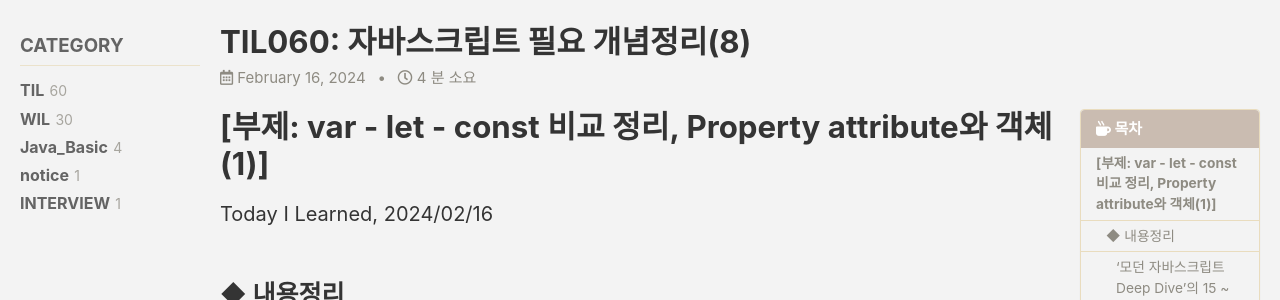
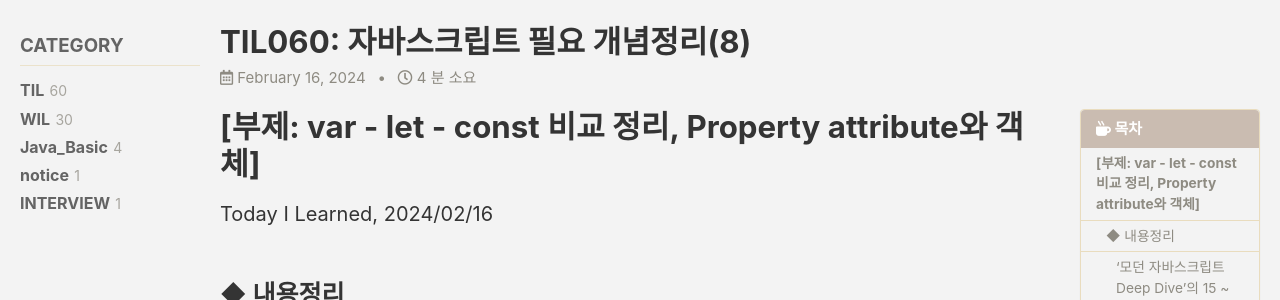
Before and after one commit to YiHwanRyu/YiHwanRyu.github.io, a Jekyll site: the page built from _posts/2024-02-16-TIL060.md, in a window 1280 px wide and 900 px high. Shown: the part 135-435 px from the top of the window. Built offline with Jekyll 4.4.1, drawn with Linux system fonts in a browser that asks for light colours; cached includes are drawn as plain includes; some web fonts are replaced; comment, search, counter and statistics services are not loaded.

Commit message:
[UPDATE] TIL060 post 수정

```diff
--- a/_posts/2024-02-16-TIL060.md
+++ b/_posts/2024-02-16-TIL060.md
@@ -15,7 +15,7 @@ sidebar:
     nav: "counts"
 ---
 
-# [부제: var - let - const 비교 정리, Property attribute와 객체(1)]
+# [부제: var - let - const 비교 정리, Property attribute와 객체]
 Today I Learned, 2024/02/16
 
 ## ◆ 내용정리
```
